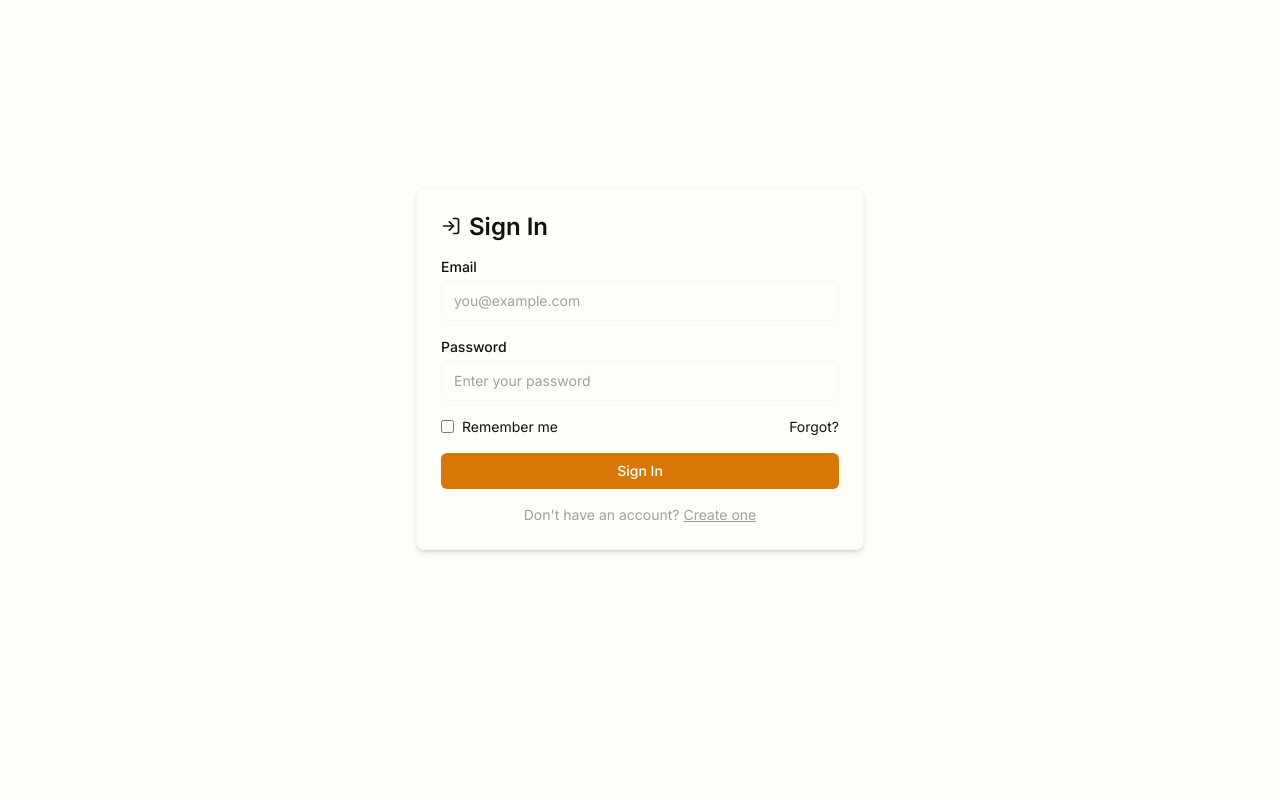
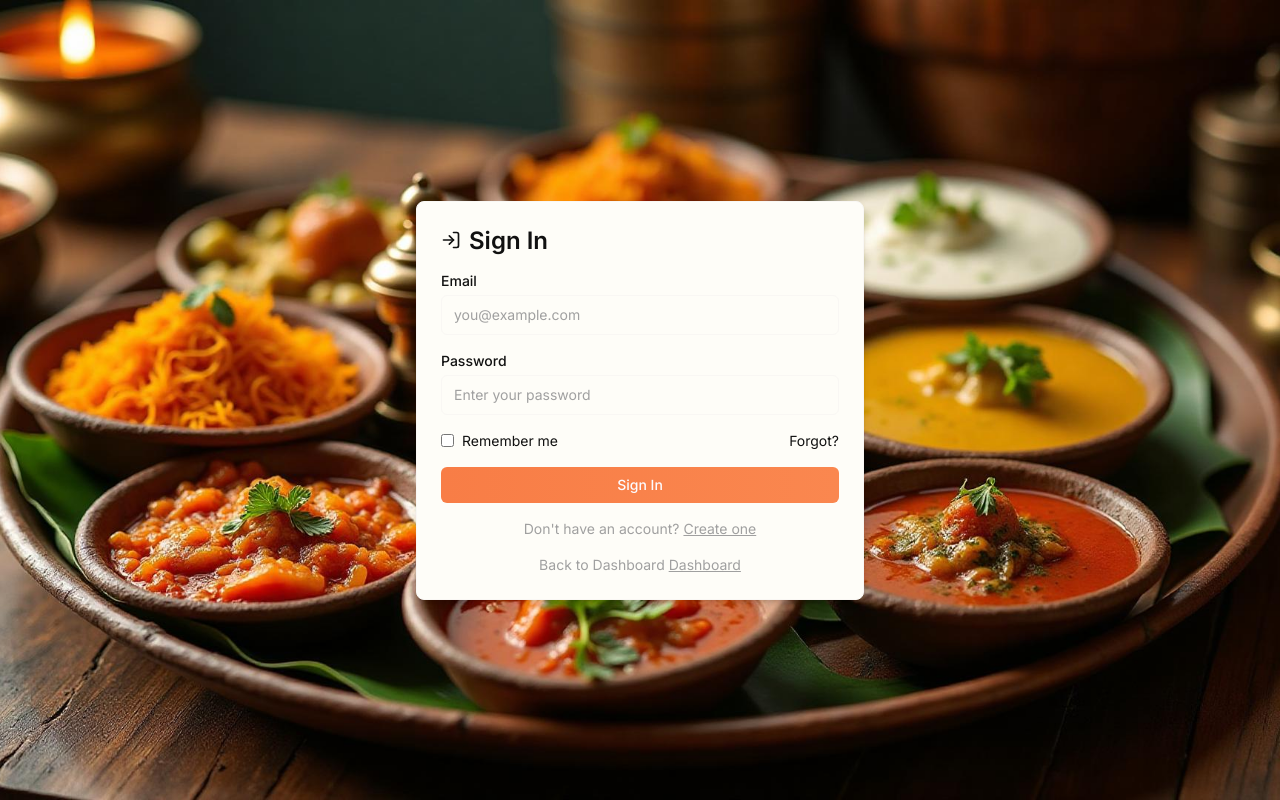
Before and after one commit to dnyaneshsb20/HeritageBites, a React (Vite) app: page /signin in a window 1280 px wide. Built offline with nearby package versions, Linux system fonts and the light colour scheme.

Commit message:
Updated Sigin page

```diff
--- a/src/pages/sign-in/index.jsx
+++ b/src/pages/sign-in/index.jsx
@@ -4,6 +4,7 @@ import { useNavigate, Link } from "react-router-dom";
 import Button from "../../components/ui/Button";
 import Input from "../../components/ui/Input";
 import Icon from "../../components/AppIcon";
+import heroFood from "../../assets/hero-food.jpg";
 
 const SignIn = () => {
   const navigate = useNavigate();
@@ -30,8 +31,17 @@ const SignIn = () => {
   };
 
   return (
-    <div className="min-h-[calc(100vh-4rem)] flex items-center justify-center bg-background">
-      <div className="w-full max-w-md p-6 rounded-lg shadow-md bg-popover border border-border">
+    <div className="relative min-h-screen flex items-center justify-center">
+      {/* Background Image + Gradient */}
+      <div
+        className="absolute inset-0 bg-cover bg-center bg-no-repeat"
+        style={{ backgroundImage: `url(${heroFood})` }}
+      >
+        <div className="absolute inset-0"></div>
+      </div>
+
+      {/* Sign In Card */}
+      <div className="relative z-10 w-full max-w-md p-6 rounded-lg shadow-md bg-popover border border-border">
         <h1 className="text-2xl font-heading font-semibold text-foreground mb-4 flex items-center space-x-2">
           <Icon name="LogIn" size={20} />
           <span>Sign In</span>
@@ -76,7 +86,7 @@ const SignIn = () => {
             </Link>
           </div>
 
-          <Button type="submit" variant="default" size="sm" className="w-full">
+          <Button type="submit" variant="default" size="sm" className="w-full bg-gradient-to-r from-[#f87d46] to-[#fa874f] text-[#fdfbff]">
             Sign In
           </Button>
         </form>
@@ -87,9 +97,16 @@ const SignIn = () => {
             Create one
           </Link>
         </p>
+        <p className="text-sm text-muted-foreground text-center mt-4">
+          Back to Dashboard{" "}
+          <Link to="/recipe-discovery-dashboard" className="underline hover:no-underline">
+            Dashboard
+          </Link>
+        </p>
       </div>
     </div>
   );
+
 };
 
 export default SignIn;
```
